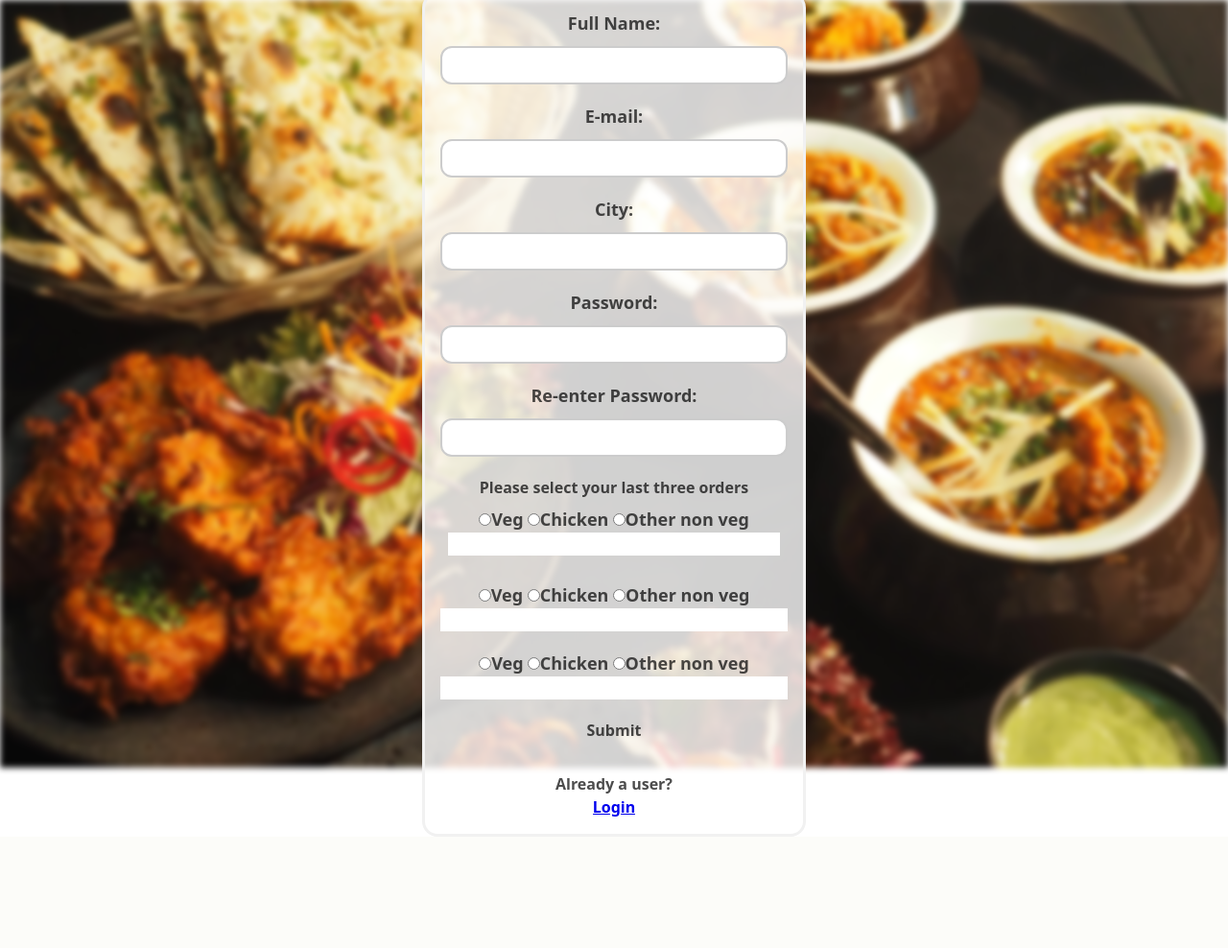
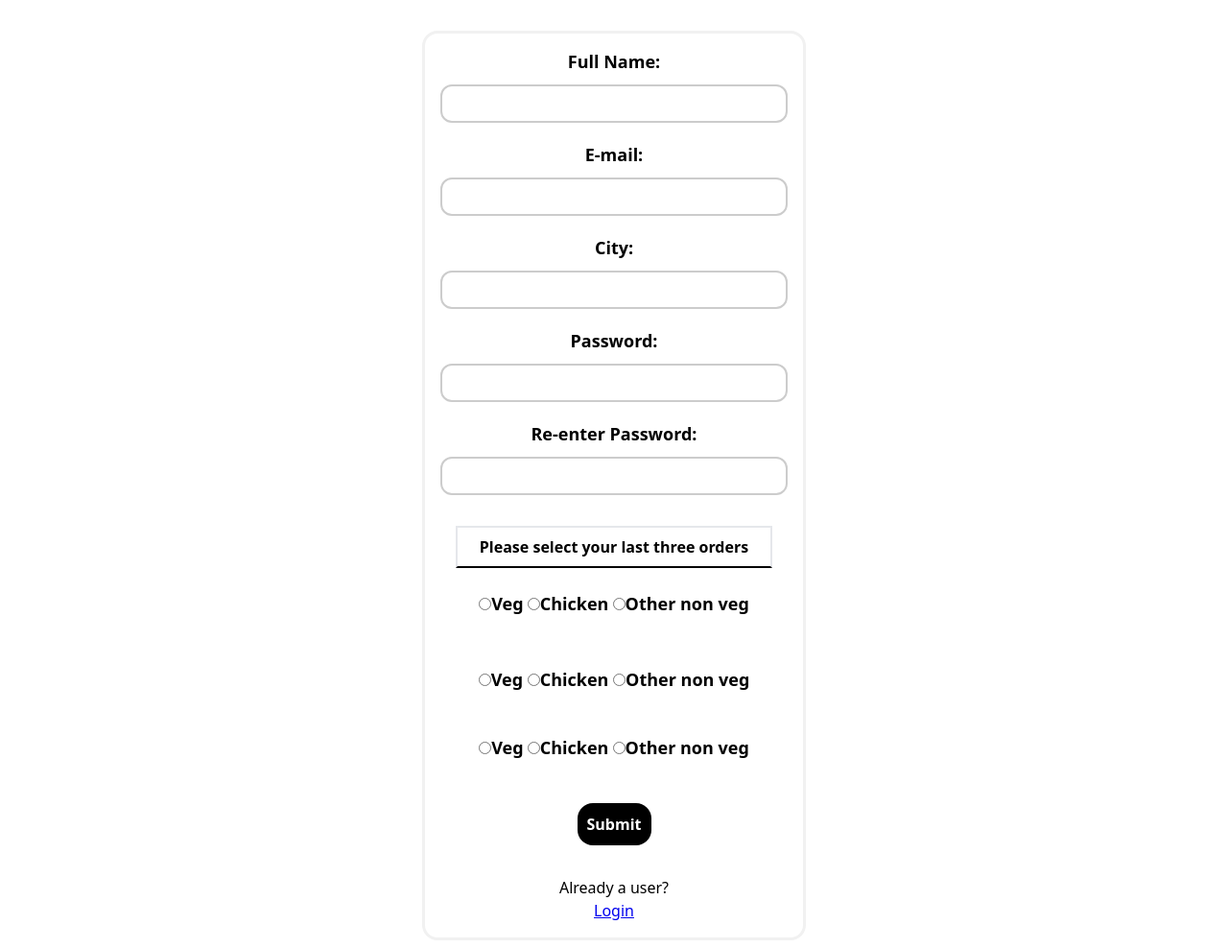
Before and after one commit to gouravengineer/flask-recomendation, a Flask app: page /signup in a window 1280 px wide. Shown: the whole page at 96% size. Before the commit the page ends 851 px from the top, so only its background shows below. Run offline with Flask 3, Linux system fonts and the light colour scheme; some libraries are stand-ins or nearby versions.

Commit message:
updated sign_up page

```diff
--- a/food_recommendation/templates/signup.html
+++ b/food_recommendation/templates/signup.html
@@ -8,7 +8,8 @@
     <style>
       body,
       html {
-        height: 100%;
+        /* height: 100%; */
+        /* height: 100vh; */
       }
 
       * {
@@ -23,21 +24,7 @@
         background-position: center;
         background-repeat: no-repeat;
         background-size: cover;
-      }
-      .bg-text {
-        background-color: rgb(0, 0, 0);
-        background-color: rgba(0, 0, 0, 0.6);
-        color: rgba(0, 0, 0, 0.7);
-        font-weight: bold;
-        border: 3px solid #f1f1f1;
-        position: absolute;
-        top: 50%;
-        left: 50%;
-        transform: translate(-50%, -50%);
-        z-index: 2;
-        width: 80%;
-        padding: 20px;
-        text-align: center;
+        /* overflow-y: ; */
       }
       .form-group {
         display: flex;
@@ -93,20 +80,19 @@
         font-family: inherit;
         font-size: inherit;
       }
+      .form-div{
+        background-color: rgba(0,0,0,0.6);
+        border: 3px solid #f1f1f1;
+        margin-bottom: 8px;
+      }
     </style>
     <script src="https://cdn.tailwindcss.com"></script>
-    <link
-      href="https://cdn.jsdelivr.net/npm/select2@4.1.0-rc.0/dist/css/select2.min.css"
-      rel="stylesheet"
-    />
-    <script src="https://cdn.jsdelivr.net/npm/select2@4.1.0-rc.0/dist/js/select2.min.js"></script>
     <title>Document</title>
   </head>
   <body>
     <div class="bg-[#EEEEEE]" id="container-div"></div>
-    <!-- class="bg-text absolute max-w-[400px] mx-auto p-4 bg-[#FFFFFF]/80 mt-8 rounded-2xl absolute z-2" -->
     <div
-      class="bg-text absolute max-w-[400px] mx-auto p-4 bg-[#FFFFFF]/80 mt-8 rounded-2xl absolute z-2"
+      class="form-div max-w-[400px] mx-auto p-4 bg-[#FFFFFF]/80 mt-8 rounded-2xl text-center"
     >
     <!-- onsubmit="set_localStorage_Value()" -->
       <form action="/signup" method="POST" id="myform">
@@ -135,7 +121,7 @@
           <label for="confirm_password">Re-enter Password:</label>
           <input type="password"  id="confirm_password"  name="confirm_password"  required />
         </div>
-        <div>Please select your last three orders</div>
+        <div class="m-4 font-bold border-2 border-b-black shadow-3xl p-2 mt-8">Please select your last three orders</div>
         <div class="form-group p-2">
           <fieldset  class="group1"   onchange="set_input_option('order1','firstdish')">
             <label>  <input  name="order1"  type="radio"  value="veg"  class="order1"  />Veg</label>
@@ -143,6 +129,7 @@
             <label> <input  name="order1"  type="radio"  value="other_non_veg"   class="order1"  />Other non veg</label>
           </fieldset>
 
+          <!-- Todo => below input option is not visible, can give it a border to distinguish it from white space -->
           <input  autoComplete="on" name="firstdish" id="firstdish">
 
         </div>
@@ -162,7 +149,7 @@
             <label><input  name="order3"  type="radio"  value="chicken"  class="order3"  />Chicken</label>
             <label><input  name="order3"  type="radio"  value="other_non_veg"  class="order3"  />Other non veg</label>
           </fieldset>
-          <input  autoComplete="on" name="thirddish" id="thirddish">
+          <input autoComplete="on" name="thirddish" id="thirddish">
         </div>
 
         <datalist id="veg">
@@ -191,7 +178,7 @@
           class="submit-btn bg-green text-white"
           id="submit-btn"
         /> -->
-        <input type="submit" form="myform" value="Submit">
+        <input type="submit" form="myform" value="Submit" class="shadow-3xl border-2 border-black/30 p-2 rounded-2xl font-bold bg-black text-white hover:bg-white hover:text-black">
       </form>
       <!-- Form for Login-->
       <form method="GET" action="/render_login" class="text-center mt-8">
@@ -218,12 +205,6 @@
         } else {
         }
       }
-
-      // $(document).ready(function () {
-      //   $('.select').select2();
-      // });
-
-
     </script>
   </body>
 </html>
```
